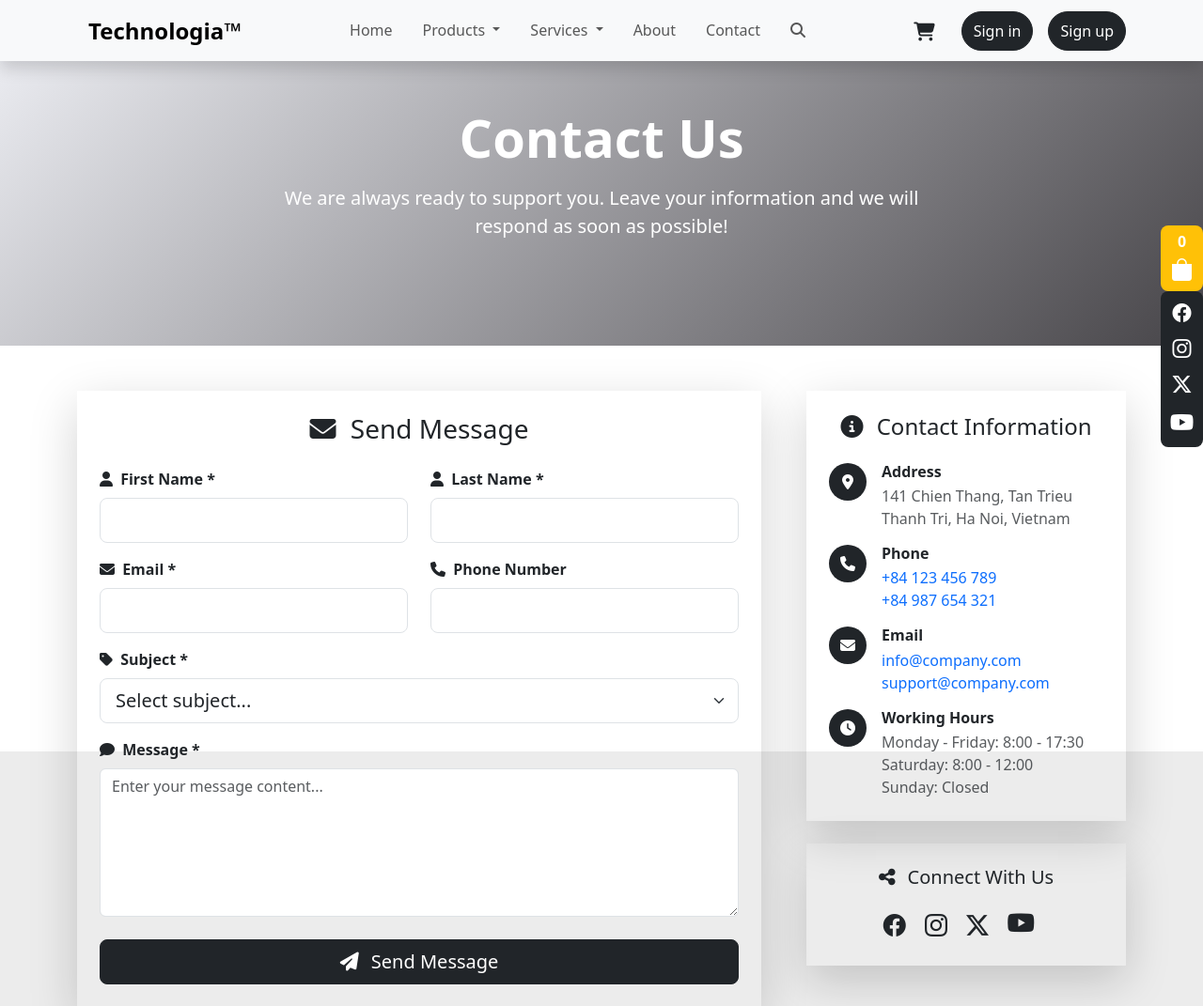
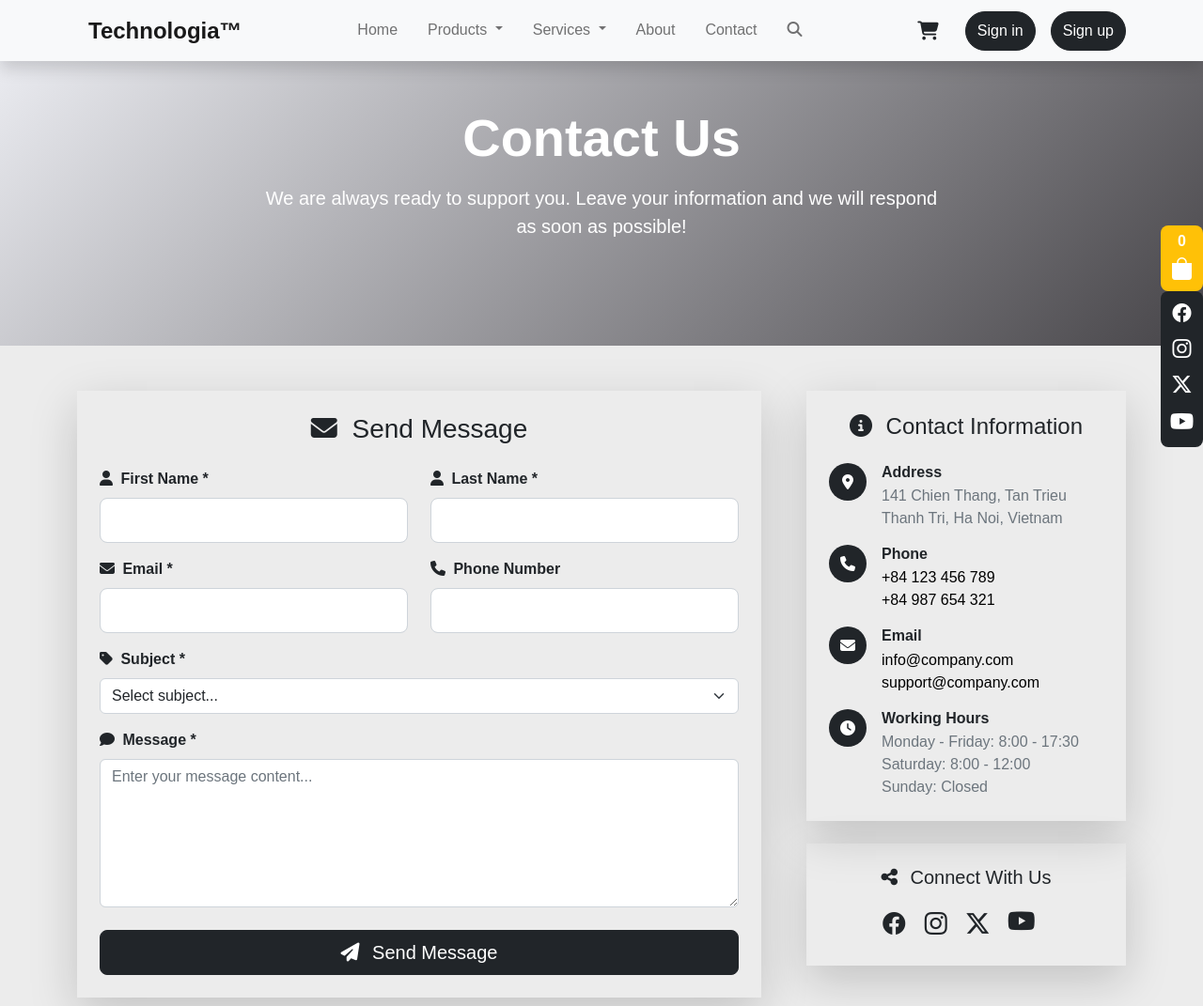
Before and after one commit to Thiennguyen012/Tech-store-e-comercial, a PHP site: page /index.php?act=contact in a window 1280 px wide. Shown: the top 1071 px of the page at 94% size. Run offline with PHP 8.4, Linux system fonts and the light colour scheme.

Commit message:
sửa contact

```diff
--- a/module/contact/contact.php
+++ b/module/contact/contact.php
@@ -1,20 +1,3 @@
-<?php
-// If there's any PHP processing, add code here
-?>
-
-<!DOCTYPE html>
-<html lang="en">
-
-<head>
-    <meta charset="UTF-8">
-    <meta name="viewport" content="width=device-width, initial-scale=1.0">
-    <title>Contact Us</title>
-    <link href="https://cdnjs.cloudflare.com/ajax/libs/bootstrap/5.3.0/css/bootstrap.min.css" rel="stylesheet">
-    <link href="https://cdnjs.cloudflare.com/ajax/libs/font-awesome/6.4.0/css/all.min.css" rel="stylesheet">
-</head>
-
-<body>
-
 <div class="container-fluid py-5" style="background: linear-gradient(135deg,rgb(234, 235, 240) 0%,rgb(71, 69, 73) 100%);">
     <div class="container">
         <div class="row justify-content-center">
@@ -77,7 +60,7 @@
                                 <i class="fas fa-tag text-dark me-1"></i>
                                 Subject *
                             </label>
-                                <select class="form-select form-select-lg" id="subject" name="subject" required>
+                            <select class="form-select" id="subject" name="subject" required style="font-size: 1rem;">
                                 <option value="">Select subject...</option>
                                 <option value="general">General Question</option>
                                 <option value="service">Service</option>
@@ -311,7 +294,3 @@
         });
     });
 </script>
-
-</body>
-
-</html>
```
Lines whose indentation alone changed are shown as unchanged.
